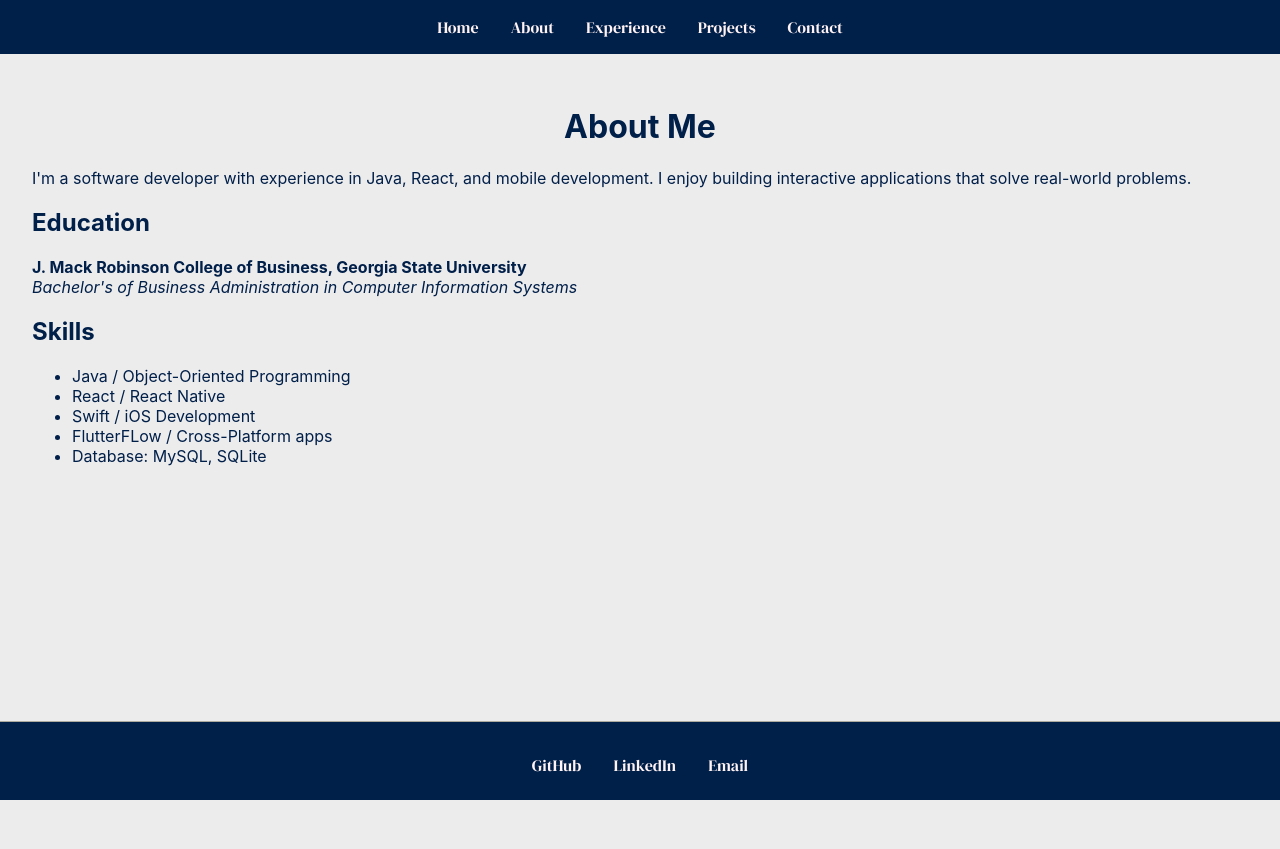
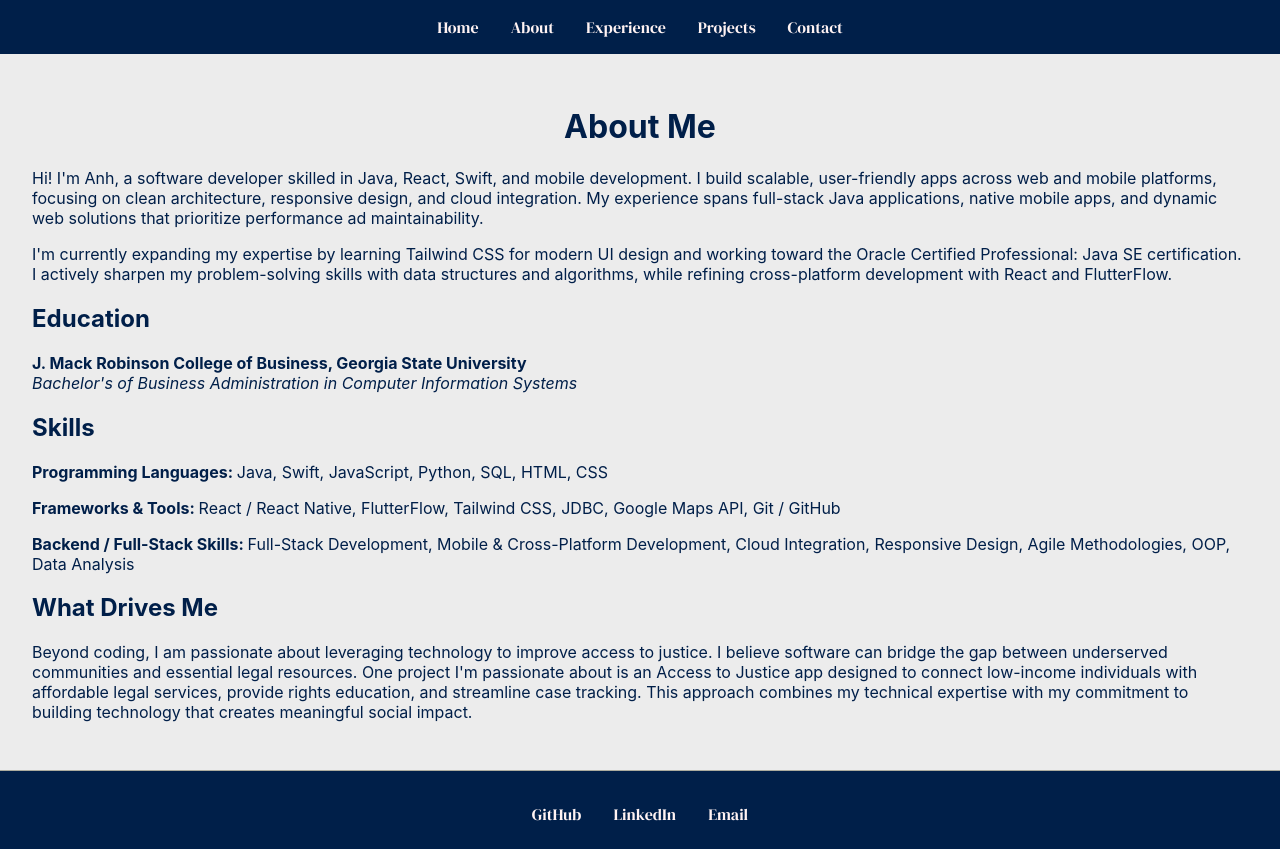
Before and after one commit to anhphan17/software-development-portfolio, a React (Create React App) app: page /software-development-portfolio/about in a window 1280 px wide. Before the commit the page ends 800 px from the top, so only its background shows below. Built offline with nearby package versions, Linux system fonts and the light colour scheme.

Commit message:
About Page content populated

```diff
--- a/src/pages/About.js
+++ b/src/pages/About.js
@@ -4,9 +4,16 @@ function About() {
     return (
         <div className="about-page" style={{ padding: "2rem" }}>
             <h1 style={{textAlign: "center"}}>About Me</h1>
+
             <p>
-                I'm a software developer with experience in Java, React, and mobile development.
-                I enjoy building interactive applications that solve real-world problems.
+                Hi! I'm Anh, a software developer skilled in Java, React, Swift, and mobile development.
+                I build scalable, user-friendly apps across web and mobile platforms, focusing on clean architecture, responsive design, and cloud integration.
+                My experience spans full-stack Java applications, native mobile apps, and dynamic web solutions that prioritize performance ad maintainability.
+            </p>
+
+            <p>
+                I'm currently expanding my expertise by learning Tailwind CSS for modern UI design and working toward the Oracle Certified Professional: Java SE certification.
+                I actively sharpen my problem-solving skills with data structures and algorithms, while refining cross-platform development with React and FlutterFlow.
             </p>
 
             <h2>Education</h2>
@@ -15,13 +22,21 @@ function About() {
             </p>
 
             <h2>Skills</h2>
-            <ul>
-                <li>Java / Object-Oriented Programming</li>
-                <li>React / React Native</li>
-                <li>Swift / iOS Development</li>
-                <li>FlutterFLow / Cross-Platform apps</li>
-                <li>Database: MySQL, SQLite</li>
-            </ul>
+            <p><strong>Programming Languages: </strong>Java, Swift, JavaScript, Python, SQL, HTML, CSS</p>
+
+            <p><strong>Frameworks & Tools: </strong>React / React Native, FlutterFlow, Tailwind CSS, JDBC, Google Maps API, Git / GitHub
+            </p>
+
+            <p><strong>Backend / Full-Stack Skills: </strong>Full-Stack Development, Mobile & Cross-Platform Development, Cloud Integration, Responsive Design,
+                Agile Methodologies, OOP, Data Analysis
+            </p>
+
+            <h2>What Drives Me</h2>
+            <p>
+                Beyond coding, I am passionate about leveraging technology to improve access to justice. I believe software can bridge the gap between underserved communities and essential legal resources.
+                One project I'm passionate about is an Access to Justice app designed to connect low-income individuals with affordable legal services, provide rights education, and streamline case tracking.
+                This approach combines my technical expertise with my commitment to building technology that creates meaningful social impact.
+            </p>
         </div>
 
     );
--- a/src/pages/Home.js
+++ b/src/pages/Home.js
@@ -4,9 +4,10 @@ import { Link } from "react-router-dom";
 function Home() {
     return (
         <div className="home-page" style={{ padding: "2rem", textAlign: "center" }}>
-            <h1 style={{ fontSize: "3rem", marginBottom: "1rem" }}>Hi, I'm Anh Phan</h1>
+            <h1 style={{ fontSize: "3rem", marginBottom: "1rem" }}>Hi, I'm Anh Phan!</h1>
             <p style={{ fontSize: "1.25rem", marginBottom: "2rem" }}>
-                I'm a software developer focused on building web and mobile applications.
+                I'm a software developer passionate about building apps that make a difference.
+                From Java and React to Swift and mobile development, I focus on creating clean, engaging, and functional applications that solve real-world challenges.
             </p>
 
             <div>
```
